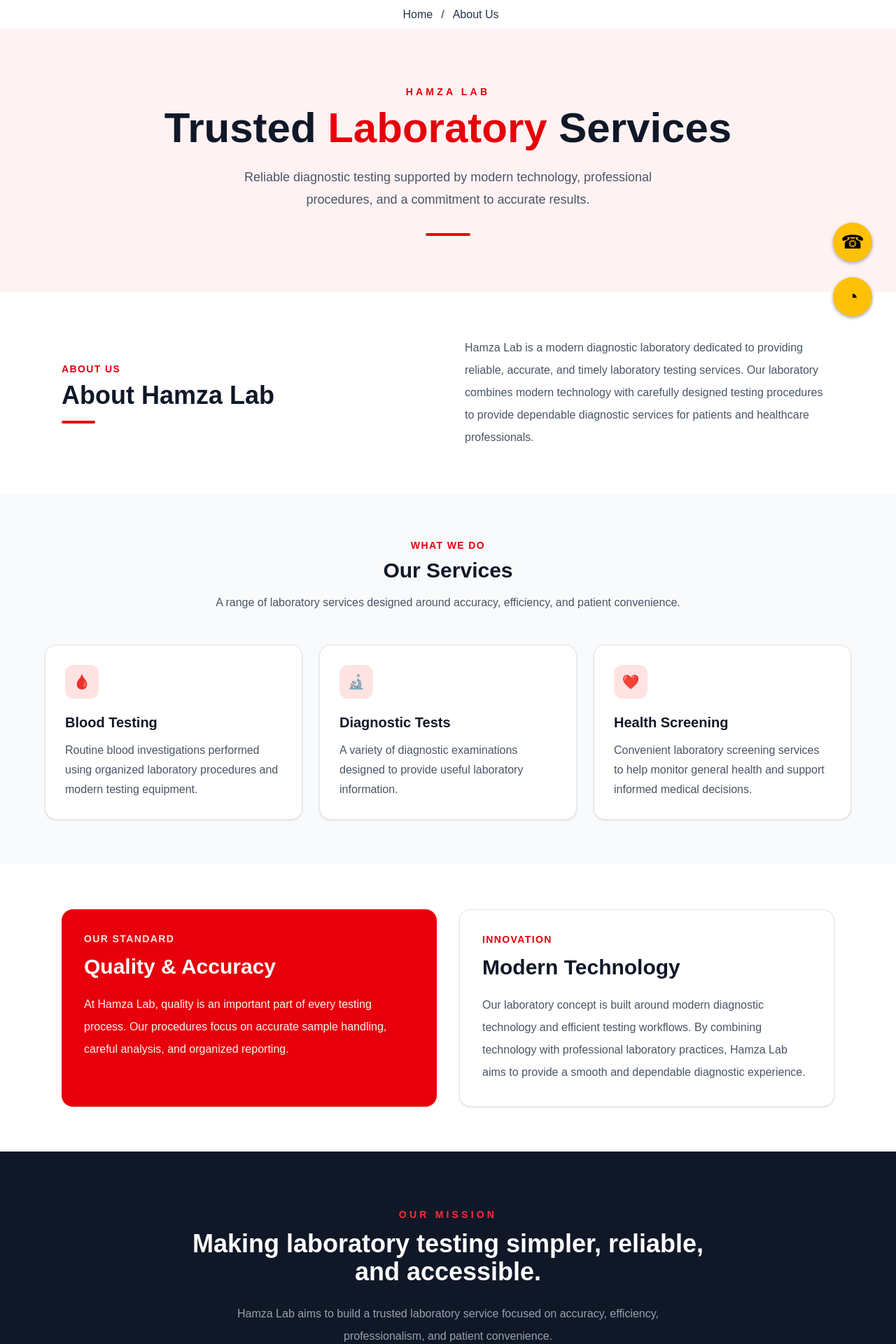
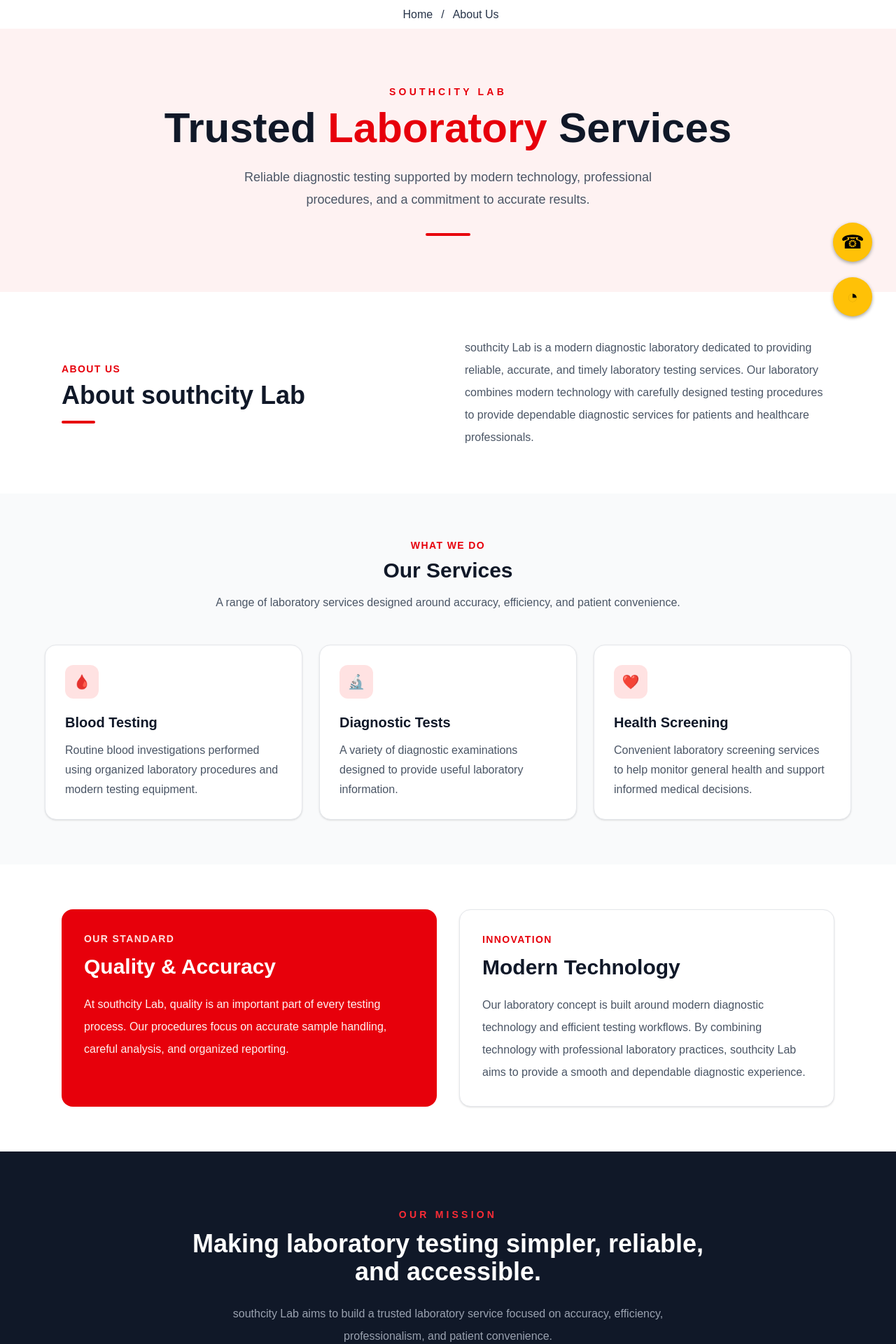
Before and after one commit to HamzaMumtaz2012/Hamza-Lab, a Next.js app: page /About in a window 1280 px wide. Shown: the part 320-2240 px from the top of the page at 70% size. Built offline with nearby package versions, Linux system fonts and the light colour scheme.

Commit message:
improve the ui

```diff
--- a/Components/OnlineReportForm.js
+++ b/Components/OnlineReportForm.js
@@ -29,17 +29,7 @@ const OnlineReportForm = () => {
   return (
     <div className={styles.container}>
       <div className={styles.formCard}>
-        {/* Logo Section */}
-        <div className={styles.logoSection}>
-          <img
-            src="/logo.png"
-            alt="Lab Logo"
-            className={styles.logo}
-            onError={(e) => {
-              e.target.src = '/placeholder-logo.png';
-            }}
-          />
-        </div>
+
 
         <h1 className={styles.title}>Online Lab Reports</h1>
 
--- a/app/About/page.js
+++ b/app/About/page.js
@@ -23,7 +23,7 @@ const page = () => {
       {/* Hero */}
       <section className="bg-red-50 px-6 py-20 text-center">
         <p className="mb-3 text-sm font-bold uppercase tracking-[0.3em] text-red-600">
-          Hamza Lab
+          southcity Lab
         </p>
 
         <h1 className="text-4xl font-extrabold text-gray-900 md:text-6xl">
@@ -49,14 +49,14 @@ const page = () => {
             </p>
 
             <h2 className="text-3xl font-bold text-gray-900 md:text-4xl">
-              About Hamza Lab
+              About southcity Lab
             </h2>
 
             <div className="mt-4 h-1 w-12 rounded-full bg-red-600"></div>
           </div>
 
           <p className="leading-8 text-gray-600">
-            Hamza Lab is a modern diagnostic laboratory dedicated to providing
+            southcity Lab is a modern diagnostic laboratory dedicated to providing
             reliable, accurate, and timely laboratory testing services. Our
             laboratory combines modern technology with carefully designed
             testing procedures to provide dependable diagnostic services for
@@ -155,7 +155,7 @@ const page = () => {
             </h2>
 
             <p className="mt-5 leading-8 text-red-50">
-              At Hamza Lab, quality is an important part of every testing
+              At southcity Lab, quality is an important part of every testing
               process. Our procedures focus on accurate sample handling,
               careful analysis, and organized reporting.
             </p>
@@ -175,7 +175,7 @@ const page = () => {
             <p className="mt-5 leading-8 text-gray-600">
               Our laboratory concept is built around modern diagnostic
               technology and efficient testing workflows. By combining
-              technology with professional laboratory practices, Hamza Lab
+              technology with professional laboratory practices, southcity Lab
               aims to provide a smooth and dependable diagnostic experience.
             </p>
 
@@ -197,7 +197,7 @@ const page = () => {
         </h2>
 
         <p className="mx-auto mt-6 max-w-2xl leading-8 text-gray-400">
-          Hamza Lab aims to build a trusted laboratory service focused on
+          southcity Lab aims to build a trusted laboratory service focused on
           accuracy, efficiency, professionalism, and patient convenience.
         </p>
 
```
